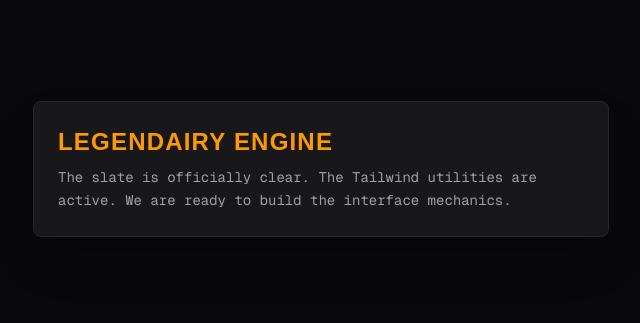
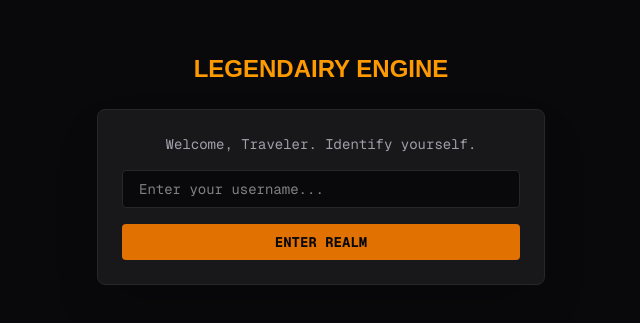
Before and after one commit to TheV1be/legendairy, a Next.js app: page / in a window 1280 px wide. Shown: the part 231-554 px from the top of the page, without its empty margins (319-959 px from the left). Built offline with nearby package versions, Linux system fonts and the light colour scheme.

Commit message:
Created start page with username input, and beginning of play

```diff
--- a/app/page.tsx
+++ b/app/page.tsx
@@ -1,14 +1,48 @@
+'use client';
+
+import { useState } from 'react';
+
 export default function Home() {
+    const [isPlaying, setIsPlaying] = useState(false);
+    const [username, setUsername] = useState('');
+    const [story, setStory] = useState('You wake up in a damp, silent stone dungeon...');
+    const [playerInput, setPlayerInput] = useState('');
+
     return (
         <main className="flex min-h-screen flex-col items-center justify-center bg-zinc-950 text-zinc-50 p-6">
-            <div className="w-full max-w-xl bg-zinc-900 border border-zinc-800 rounded-lg p-6 shadow-2xl">
-                <h1 className="text-2xl font-black text-amber-500 tracking-wider mb-2">
-                    LEGENDAIRY ENGINE
-                </h1>
-                <p className="text-zinc-400 font-mono text-sm leading-relaxed">
-                    The slate is officially clear. The Tailwind utilities are active. We are ready to build the interface mechanics.
-                </p>
-            </div>
+            <h1 className="text-2xl font-black text-amber-500 mb-6">LEGENDAIRY ENGINE</h1>
+
+            {/* 1. THE MAIN PRESENTATION PAGE */}
+            {!isPlaying && (
+                <div className="w-full max-w-md bg-zinc-900 border border-zinc-800 rounded-lg p-6 shadow-2xl text-center">
+                    <p className="text-zinc-400 mb-4 font-mono text-sm">Welcome, Traveler. Identify yourself.</p>
+
+                    <input
+                        type="text"
+                        value={username}
+                        onChange={(e) => setUsername(e.target.value)}
+                        placeholder="Enter your username..."
+                        className="w-full bg-zinc-950 border border-zinc-800 rounded px-4 py-2 text-sm focus:outline-none focus:border-amber-500 text-zinc-50 font-mono mb-4"
+                    />
+
+                    <button
+                        onClick={() => setIsPlaying(true)}
+                        className="w-full bg-amber-600 hover:bg-amber-500 text-zinc-950 font-bold px-4 py-2 rounded text-sm transition font-mono"
+                    >
+                        ENTER REALM
+                    </button>
+                </div>
+            )}
+
+            {/* 2. THE GAMEPLAY TEXT SCREEN */}
+            {isPlaying && (
+                <div className="w-full max-w-xl bg-zinc-900 border border-zinc-800 rounded-lg p-6 shadow-2xl">
+                    <p className="font-mono text-sm leading-relaxed mb-4">
+                        Hello, <span className="text-amber-400 font-bold">{username}</span>.
+                    </p>
+                    <p className="font-mono text-sm leading-relaxed text-zinc-300">{story}</p>
+                </div>
+            )}
         </main>
     );
 }
```
